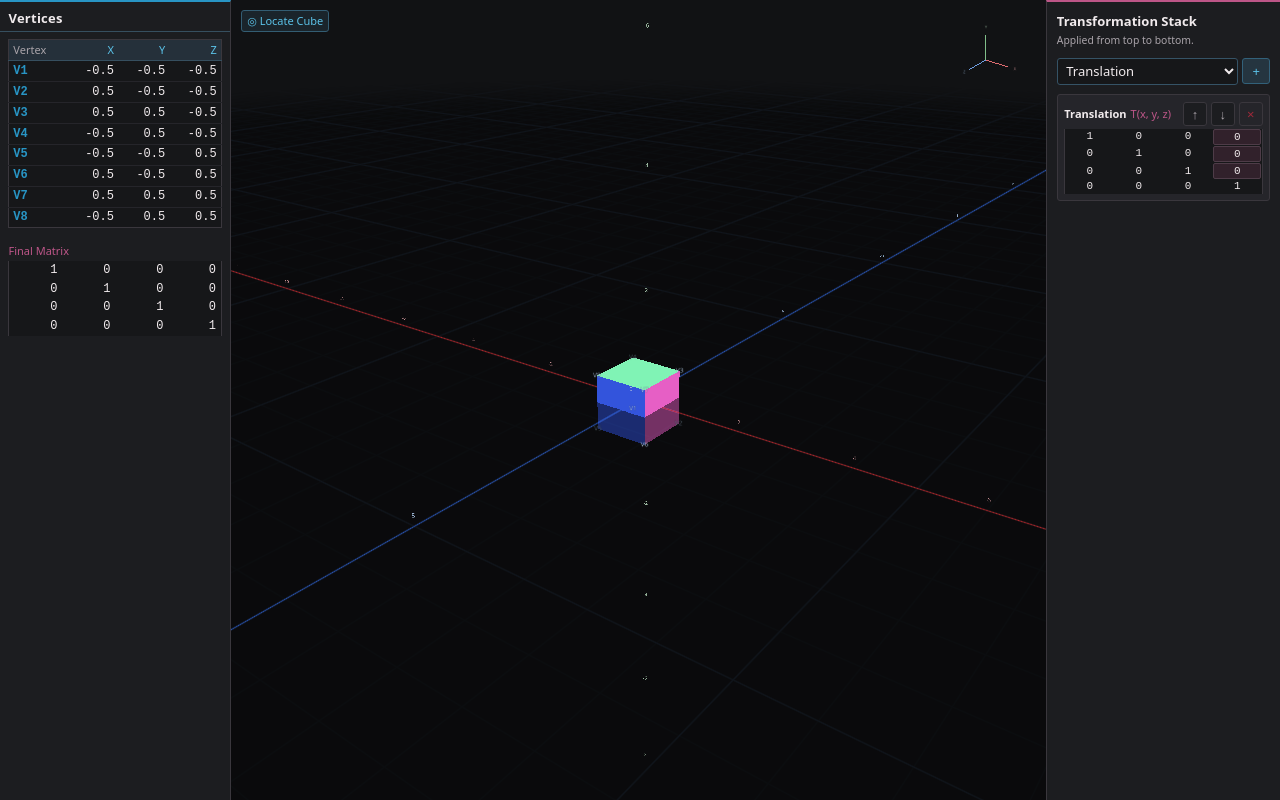
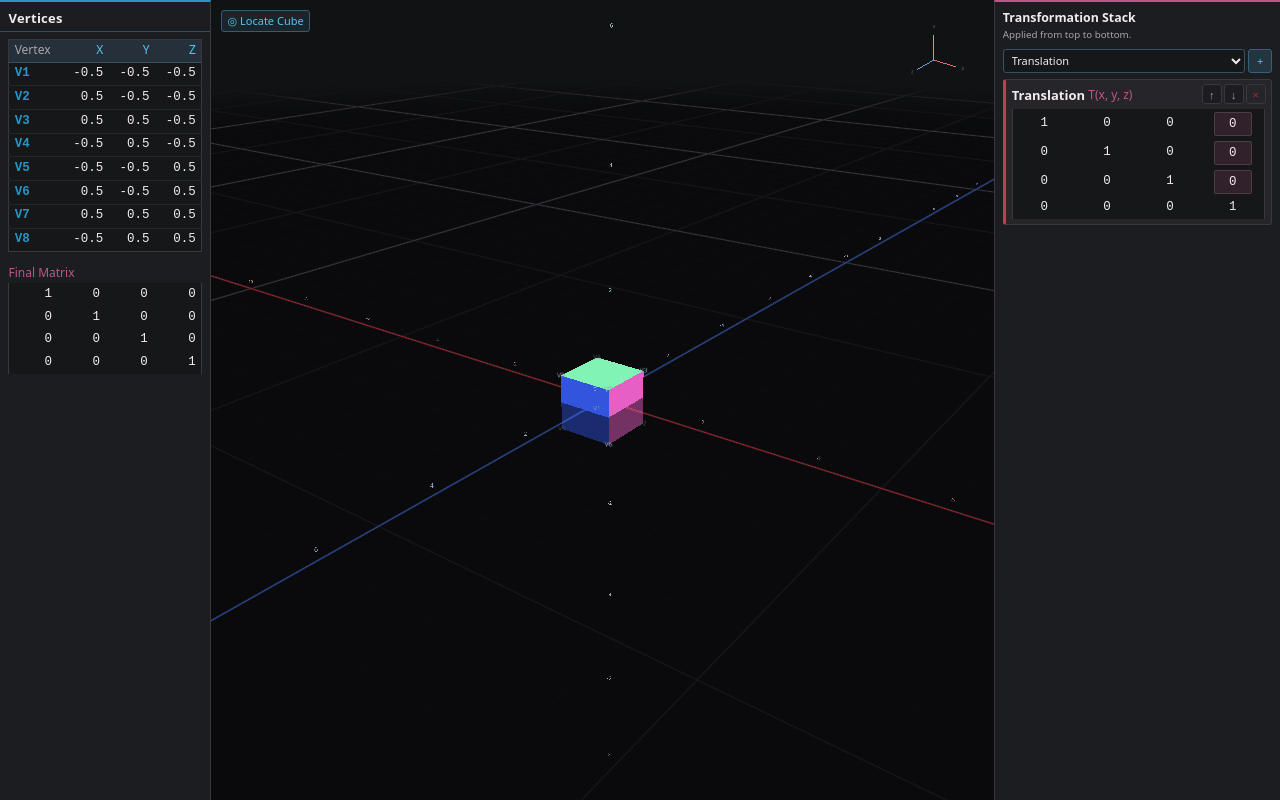
Before and after one commit to auanK/haruka, a Vue app: page / in a window 1280 px wide. Both pictures are taken after a click on the button "Add Transform". Built offline with nearby package versions, Linux system fonts and the light colour scheme.

Commit message:
feat(ui): dress Haruka in her signature style

```diff
--- a/src/App.vue
+++ b/src/App.vue
@@ -76,89 +76,12 @@ onBeforeUnmount(() => {
 </template>
 
 <style>
-:root {
-  color-scheme: dark;
-  --color-background: #121315;
-  --color-panel: #1c1d20;
-  --color-surface: #25252a;
-  --color-surface-hover: #2d2c31;
-  --color-border: #3a373d;
-
-  --color-text: #f1ebed;
-  --color-text-muted: #aaa4aa;
-  --color-text-subtle: #77727b;
-
-  --color-input: #161719;
-
-  --color-selection-strong: #873765;
-  --color-selection: #bd5688;
-
-  --color-interaction: #2895c5;
-  --color-interaction-light: #5bc2e8;
-
-  --color-danger: #9f293a;
-  font:
-    13px/1.4 system-ui,
-    sans-serif;
-  color: var(--color-text);
-  background: var(--color-background);
-}
-
-html,
-body,
-#app,
 main {
   width: 100%;
   height: 100%;
   margin: 0;
-}
-
-main {
   display: flex;
   overflow: hidden;
-}
-
-input,
-select,
-button {
-  box-sizing: border-box;
-  min-height: 26px;
-  padding: 0.2rem 0.35rem;
-  border: 1px solid var(--color-border);
-  border-radius: 3px;
-  color: var(--color-text);
-  font: inherit;
-}
-input,
-select {
-  background: var(--color-input);
-}
-button {
-  background: var(--color-surface);
-  cursor: pointer;
-}
-button:hover:enabled {
-  background: var(--color-surface-hover);
-}
-button:disabled {
-  color: var(--color-text-muted);
-  background: var(--color-panel);
-  cursor: default;
-}
-input:focus-visible,
-select:focus-visible,
-button:focus-visible {
-  outline: 2px solid var(--color-interaction);
-  outline-offset: 1px;
-}
-.visually-hidden {
-  position: absolute;
-  width: 1px;
-  height: 1px;
-  padding: 0;
-  overflow: hidden;
-  clip-path: inset(50%);
-  white-space: nowrap;
 }
 
 .viewport {
--- a/src/components/GeometryPanel.vue
+++ b/src/components/GeometryPanel.vue
@@ -44,15 +44,18 @@ defineProps<{
 
 <style scoped>
 .geometry-panel {
+  box-sizing: border-box;
   display: flex;
   flex-direction: column;
-  width: 230px;
-  min-width: 210px;
+  flex: 0 0 auto;
+  width: max-content;
+  min-width: 14rem;
+  max-width: max(14rem, min(26rem, 30vw));
   height: 100%;
   border-right: 1px solid var(--color-border);
   border-top: 2px solid var(--color-interaction);
   background: var(--color-panel);
-  overflow-y: auto;
+  overflow: hidden;
 }
 
 header {
@@ -71,7 +74,12 @@ h1 {
   padding: 0.5rem 0.65rem;
   display: flex;
   flex-direction: column;
-  gap: 0.75rem;
+  gap: 0.65rem;
+  flex: 1;
+  min-height: 0;
+  min-width: 0;
+  overflow-x: auto;
+  overflow-y: auto;
 }
 
 .panel-content :deep(caption) {
@@ -81,9 +89,11 @@ h1 {
 
 .vertex-table {
   width: 100%;
+  max-width: none;
+  table-layout: auto;
   border-collapse: collapse;
   font-family: monospace;
-  font-size: 12px;
+  font-size: 12.5px;
   font-variant-numeric: tabular-nums;
   line-height: 1.4;
   background: var(--color-input);
@@ -92,14 +102,15 @@ h1 {
 }
 
 .vertex-table thead th {
-  padding: 0.2rem 0.3rem;
+  padding: 0.2rem 0.4rem;
   color: var(--color-interaction-light);
   font-family: system-ui, sans-serif;
-  font-size: 11px;
+  font-size: 12px;
   font-weight: 500;
   text-align: right;
   border-bottom: 1px solid color-mix(in srgb, var(--color-interaction) 25%, var(--color-border));
   background: color-mix(in srgb, var(--color-interaction) 10%, var(--color-surface));
+  white-space: nowrap;
 }
 
 .vertex-table thead th:first-child {
@@ -112,22 +123,25 @@ h1 {
 }
 
 .vertex-table tbody th {
-  padding: 0.12rem 0.3rem;
+  padding: 0.2rem 0.4rem;
   color: var(--color-interaction);
   font-weight: 600;
   text-align: left;
+  white-space: nowrap;
 }
 
 .vertex-table tbody td {
-  padding: 0.12rem 0.3rem;
+  padding: 0.2rem 0.4rem;
   text-align: right;
   white-space: nowrap;
 }
 
 @media (max-width: 640px) {
   .geometry-panel {
+    flex: 0 1 auto;
     width: 100%;
     min-width: 0;
+    max-width: none;
     height: auto;
     border-right: none;
     border-top: 2px solid var(--color-interaction);
--- a/src/components/Matrix4Grid.vue
+++ b/src/components/Matrix4Grid.vue
@@ -42,12 +42,14 @@ const indices = [0, 1, 2, 3] as const
 <style scoped>
 table {
   width: 100%;
-  margin-top: 0.4rem;
+  max-width: none;
+  table-layout: auto;
+  margin-top: 0.3rem;
   border-collapse: collapse;
   border-inline: 1px solid var(--color-border);
   background: var(--color-input);
   font-family: monospace;
-  font-size: 12px;
+  font-size: 12.5px;
   font-variant-numeric: tabular-nums;
   line-height: 1.4;
 }
@@ -56,13 +58,15 @@ caption {
   margin-bottom: 0.15rem;
   color: var(--color-text-muted);
   font-family: system-ui, sans-serif;
-  font-size: 11px;
+  font-size: 12px;
   text-align: left;
+  white-space: nowrap;
 }
 
 td {
-  width: 25%;
-  padding: 0.08rem 0.35rem;
+  min-width: 5ch;
+  padding: 0.2rem 0.4rem;
   text-align: right;
+  white-space: nowrap;
 }
 </style>
--- a/src/components/TransformOperationEditor.vue
+++ b/src/components/TransformOperationEditor.vue
@@ -166,75 +166,73 @@ const selectPlane = (plane: ReflectionPlane) => {
   display: flex;
   align-items: center;
   flex-wrap: wrap;
-  gap: 0.3rem;
+  gap: 0.25rem;
   margin-bottom: 0.2rem;
+  min-height: 22px;
+  padding-inline-end: 76px;
 }
 
 .operation-editor {
-  /* x: absurd angles scroll inside the card; y: only sub-pixel table rounding, never content. */
-  overflow: auto hidden;
+  overflow-x: auto;
 }
 
 .notation {
   display: flex;
   align-items: center;
-  gap: 0.3rem;
+  flex-wrap: wrap;
+  gap: 0.25rem;
   min-height: 18px;
   color: var(--color-selection);
-  font-size: 11px;
+  font-size: 12px;
   font-weight: 500;
   white-space: nowrap;
 }
 
 .axis-selector {
   display: flex;
-  gap: 2px;
+  gap: 1px;
 }
 
 .axis-selector button {
-  min-height: 18px;
+  min-height: 20px;
   padding: 0 5px;
-  font-size: 10px;
+  font-size: 11px;
 }
 
 .operation-matrix {
-  width: 100%;
   margin-top: 0;
-  table-layout: fixed;
-  font-size: 11px;
-  line-height: 1.2;
 }
 
 .operation-matrix :deep(td) {
-  padding: 0.04rem;
   text-align: center;
-}
-
-.rotation-matrix {
-  table-layout: auto;
-}
-
-.rotation-matrix :deep(td) {
-  width: auto;
-  min-width: 2ch;
+  white-space: nowrap;
 }
 
 .cell-control,
 .angle-editor {
   box-sizing: border-box;
-  width: 100%;
-  min-width: 0;
-  min-height: 0;
-  height: 16px;
-  padding: 0 1px;
+  min-height: 24px;
   border: 1px solid color-mix(in srgb, var(--color-selection) 15%, var(--color-border));
   border-radius: 2px;
   background: color-mix(in srgb, var(--color-selection) 16%, var(--color-input));
   color: inherit;
   font: inherit;
-  line-height: 14px;
+  line-height: 20px;
   text-align: center;
   white-space: nowrap;
+}
+
+input.cell-control {
+  field-sizing: content;
+  width: auto;
+  min-width: 5ch;
+  max-width: 24ch;
+  padding: 0 0.3rem;
+}
+
+button.cell-control {
+  width: 100%;
+  padding: 0 4px;
 }
 
 input {
@@ -272,18 +270,21 @@ input::-webkit-outer-spin-button {
 }
 
 .angle-editor {
-  display: flex;
+  display: inline-flex;
   align-items: center;
   justify-content: center;
-  white-space: nowrap;
+  width: max-content;
+  padding: 0 4px;
 }
 
 .angle-editor input {
-  width: 7ch;
-  min-width: 0;
+  field-sizing: content;
+  width: auto;
+  min-width: 5ch;
+  max-width: 24ch;
   min-height: 0;
-  height: 14px;
-  padding: 0;
+  height: 20px;
+  padding: 0 0.35rem;
   border: 0;
   border-radius: 0;
   background: transparent;
--- a/src/components/TransformStackPanel.vue
+++ b/src/components/TransformStackPanel.vue
@@ -99,52 +99,58 @@ const addOperation = () =>
 <style scoped>
 .stack-panel {
   box-sizing: border-box;
-  /* min: ~7 monospace digits per matrix cell; max: spare width belongs to the viewport. */
-  flex: 0 0 clamp(18rem, 18vw, 22rem);
-  min-width: 0;
+  flex: 0 0 auto;
+  width: max-content;
+  min-width: 22rem;
+  max-width: max(22rem, min(28rem, 32vw));
+  height: 100%;
   min-height: 0;
+  overflow-x: hidden;
   overflow-y: auto;
-  padding: 0.75rem;
+  padding: 0.5rem 0.6rem;
   border-left: 1px solid var(--color-border);
   border-top: 2px solid var(--color-selection);
   background: var(--color-panel);
 }
 
 h1 {
-  margin: 0 0 0.25rem;
-  font-size: 1rem;
+  margin: 0 0 0.2rem;
+  font-size: 0.95rem;
 }
 h2 {
   min-width: 0;
   margin: 0;
-  font-size: 0.85rem;
+  font-size: 13px;
   font-weight: 600;
 }
 p {
-  margin: 0 0 0.75rem;
+  margin: 0 0 0.5rem;
   color: var(--color-text-muted);
-  font-size: 0.8rem;
+  font-size: 0.75rem;
 }
-form,
-.operation-controls {
+form {
   display: flex;
   align-items: center;
-  gap: 0.3rem;
-}
-form {
-  margin-bottom: 0.75rem;
+  gap: 0.25rem;
+  margin-bottom: 0.5rem;
 }
 form select {
   flex: 1;
   min-width: 0;
+  height: 24px;
+  min-height: 24px;
+  padding: 0.1rem 0.3rem;
+  font-size: 11px;
   border-color: color-mix(in srgb, var(--color-interaction) 30%, var(--color-border));
 }
 form select:hover {
   border-color: var(--color-interaction);
 }
 form button {
-  width: 28px;
-  font-size: 1rem;
+  width: 24px;
+  height: 24px;
+  min-height: 24px;
+  font-size: 0.85rem;
   color: var(--color-interaction-light);
   border: 1px solid color-mix(in srgb, var(--color-interaction) 45%, var(--color-border));
   background: color-mix(in srgb, var(--color-interaction) 14%, var(--color-surface));
@@ -155,19 +161,35 @@ form button:hover:enabled {
   background: color-mix(in srgb, var(--color-interaction) 26%, var(--color-surface));
 }
 article {
-  margin-top: 0.5rem;
-  padding: 0.5rem;
+  position: relative;
+  margin-top: 0.4rem;
+  padding: 0.35rem 0.45rem;
   border: 1px solid var(--color-border);
+  border-left: 3px solid var(--color-uniform-red);
   border-radius: 3px;
   background: var(--color-surface);
+  box-sizing: border-box;
+  min-width: 0;
+  width: 100%;
 }
 .operation-controls {
-  margin-left: auto;
+  position: absolute;
+  top: 0.25rem;
+  right: 0.35rem;
+  display: flex;
+  align-items: center;
+  gap: 2px;
+  padding: 1px;
+  border-radius: 2px;
+  background: var(--color-surface);
+  z-index: 2;
 }
 .operation-controls button {
-  width: 24px;
-  min-height: 24px;
+  width: 20px;
+  height: 20px;
+  min-height: 20px;
   padding: 0;
+  font-size: 11px;
 }
 .operation-controls button:not(.remove):hover:enabled {
   border-color: var(--color-interaction);
@@ -182,6 +204,10 @@ article {
 @media (max-width: 640px) {
   .stack-panel {
     flex: 1;
+    width: 100%;
+    min-width: 0;
+    max-width: none;
+    height: auto;
     border-top: 2px solid var(--color-selection);
     border-left: 0;
   }
--- a/src/main.ts
+++ b/src/main.ts
@@ -1,4 +1,5 @@
 import { createApp } from 'vue'
 import App from './App.vue'
+import './styles/haruka-theme.css'
 
 createApp(App).mount('#app')
--- a/src/renderer/scene.ts
+++ b/src/renderer/scene.ts
@@ -14,6 +14,7 @@ import { createAdaptiveGrid, type AdaptiveGrid } from './adaptive-grid'
 import { createCoordinateLabels, type CoordinateLabels } from './coordinate-labels'
 import { applyHarukaMatrixToObject } from './three-matrix'
 import { createVertexLabels } from './vertex-labels'
+import { viewportTheme } from './viewport-theme'
 
 export type HarukaScene = {
   readonly scene: Scene
@@ -28,7 +29,7 @@ export type HarukaScene = {
 
 export const createHarukaScene = (): HarukaScene => {
   const scene = new Scene()
-  scene.background = new Color(0x111214)
+  scene.background = new Color(viewportTheme.background)
   const camera = new PerspectiveCamera(45, 1, 0.1, 1000)
   camera.position.set(9, 7, 12)
   camera.lookAt(0, 0, 0)
--- /dev/null
+++ b/src/renderer/viewport-theme.ts
@@ -0,0 +1,10 @@
+export const viewportTheme = Object.freeze({
+  background: 0x111214,
+  ground: 0x181a1d,
+  gridMinor: 0x29272d,
+  gridMajor: 0x5a565f,
+  gridPlaid: 0x8e8894,
+  axisX: 0xdd6b70,
+  axisY: 0x80be89,
+  axisZ: 0x6e9ddf,
+})
--- /dev/null
+++ b/src/styles/haruka-theme.css
@@ -0,0 +1,104 @@
+:root {
+  color-scheme: dark;
+
+  /* Base structure */
+  --color-background: #121315;
+  --color-panel: #1c1d20;
+  --color-surface: #25252a;
+  --color-surface-hover: #2d2c31;
+  --color-border: #3a373d;
+
+  /* Text */
+  --color-text: #f1ebed;
+  --color-text-muted: #aaa4aa;
+  --color-text-subtle: #77727b;
+
+  /* Inputs */
+  --color-input: #161719;
+
+  /* Hair / Magenta */
+  --color-hair: #bd5688;
+  --color-hair-strong: #873765;
+  --color-selection: var(--color-hair);
+  --color-selection-strong: var(--color-hair-strong);
+
+  /* Eyes / Blue */
+  --color-eyes: #2895c5;
+  --color-eyes-light: #5bc2e8;
+  --color-interaction: var(--color-eyes);
+  --color-interaction-light: var(--color-eyes-light);
+
+  /* Uniform Red - Structural piping (distinct from danger) */
+  --color-uniform-red: #c53b4f;
+
+  /* Destructive / Remove */
+  --color-danger: #9f293a;
+
+  /* Textile grays - Skirt plaid & stocking stripes */
+  --color-textile-dark: #29272d;
+  --color-textile-mid: #5a565f;
+  --color-textile-light: #aaa4aa;
+
+  font:
+    13px/1.4 system-ui,
+    sans-serif;
+  color: var(--color-text);
+  background: var(--color-background);
+}
+
+html,
+body,
+#app {
+  width: 100%;
+  height: 100%;
+  margin: 0;
+}
+
+input,
+select,
+button {
+  box-sizing: border-box;
+  min-height: 26px;
+  padding: 0.2rem 0.35rem;
+  border: 1px solid var(--color-border);
+  border-radius: 3px;
+  color: var(--color-text);
+  font: inherit;
+}
+
+input,
+select {
+  background: var(--color-input);
+}
+
+button {
+  background: var(--color-surface);
+  cursor: pointer;
+}
+
+button:hover:enabled {
+  background: var(--color-surface-hover);
+}
+
+button:disabled {
+  color: var(--color-text-muted);
+  background: var(--color-panel);
+  cursor: default;
+}
+
+input:focus-visible,
+select:focus-visible,
+button:focus-visible {
+  outline: 2px solid var(--color-interaction);
+  outline-offset: 1px;
+}
+
+.visually-hidden {
+  position: absolute;
+  width: 1px;
+  height: 1px;
+  padding: 0;
+  overflow: hidden;
+  clip-path: inset(50%);
+  white-space: nowrap;
+}
```
Also changed, not shown: src/renderer/adaptive-grid.ts (+25 -6 lines), 1 other file (tests, documents, lock files or other folders).
